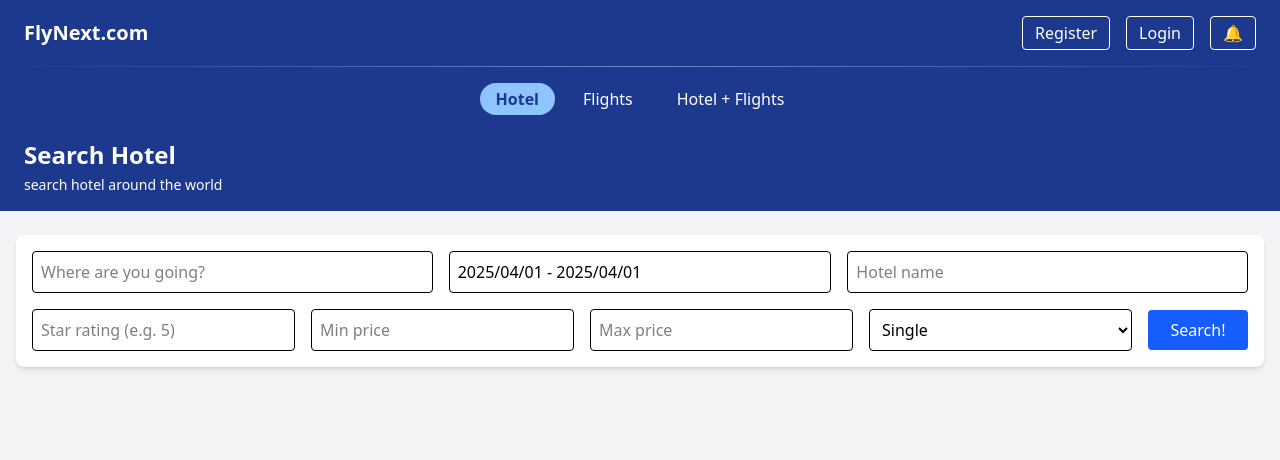
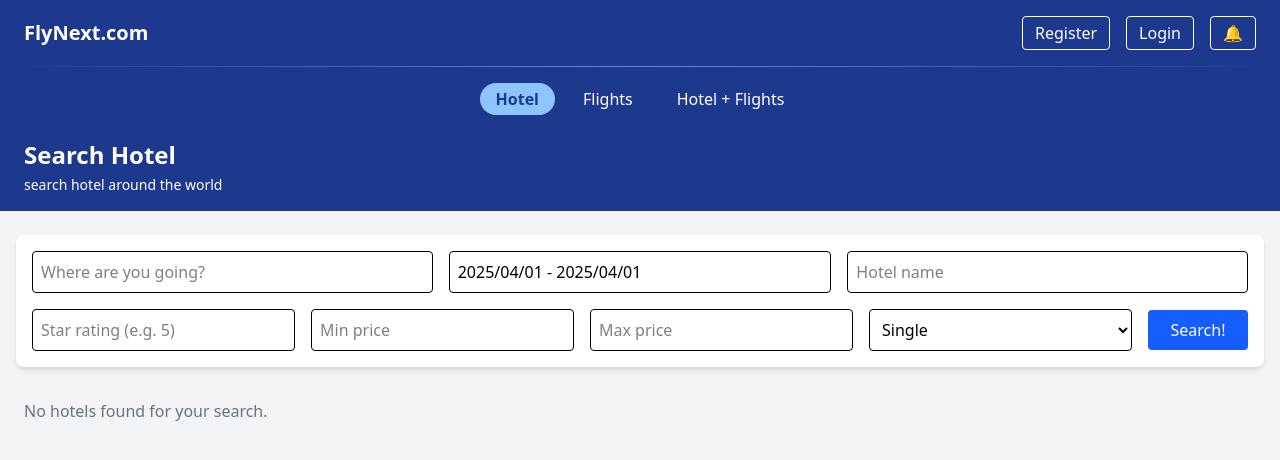
Before and after one commit to hondapowerdd/CSC309_FlyNext, a Next.js app in the folder flynext/: page /hotel in a window 1280 px wide. Shown: the top 460 px of the page. Built offline with nearby package versions, Linux system fonts and the light colour scheme.

Commit message:
fix hotel search page

```diff
--- a/flynext/app/hotel/page.tsx
+++ b/flynext/app/hotel/page.tsx
@@ -144,7 +144,8 @@ export default function HotelSearchPage() {
 
             {/* Result cards */}
             <div className="grid grid-cols-1 sm:grid-cols-2 md:grid-cols-3 gap-6 px-6 mt-8">
-                {results.map((hotel, idx) => (
+                {Array.isArray(results) && results.length > 0 ? (
+                    results.map((hotel, idx) => (
                         <div
                             key={idx}
                             className="bg-white p-4 shadow rounded-lg cursor-pointer hover:bg-gray-100"
@@ -159,7 +160,10 @@ export default function HotelSearchPage() {
                             <p className="text-sm">⭐ Star Rating: {hotel.starRating}</p>
                             <p className="text-sm">💰 Price: ${hotel.price}</p>
                         </div>
-                ))}
+                    ))
+                ) : (
+                    <p className="text-gray-500 col-span-full">No hotels found for your search.</p>
+                )}
             </div>
         </div>
     );
```
Lines whose indentation alone changed are shown as unchanged.
